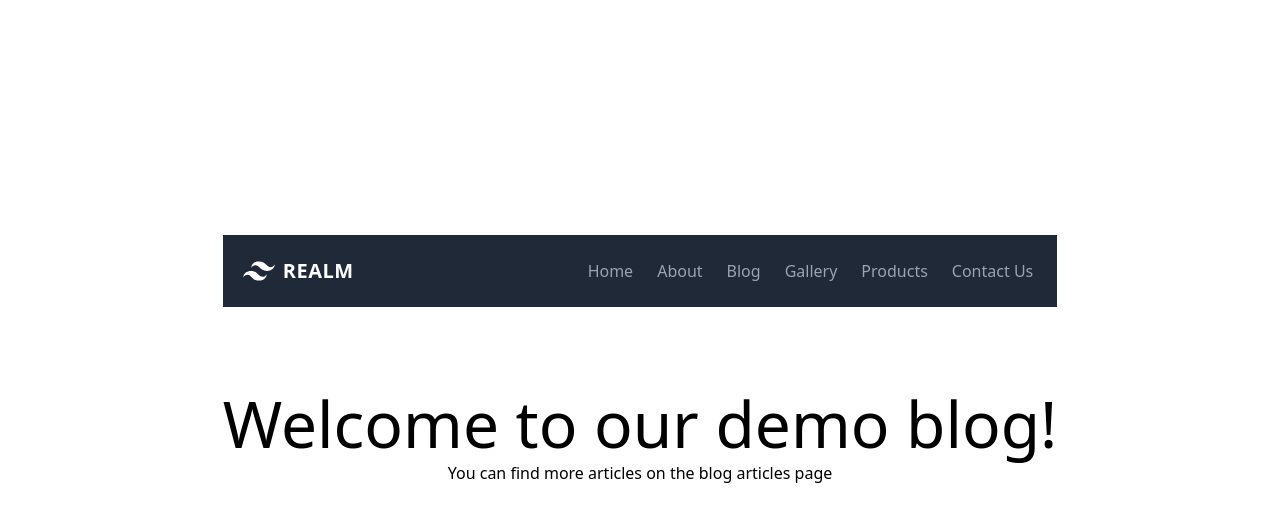
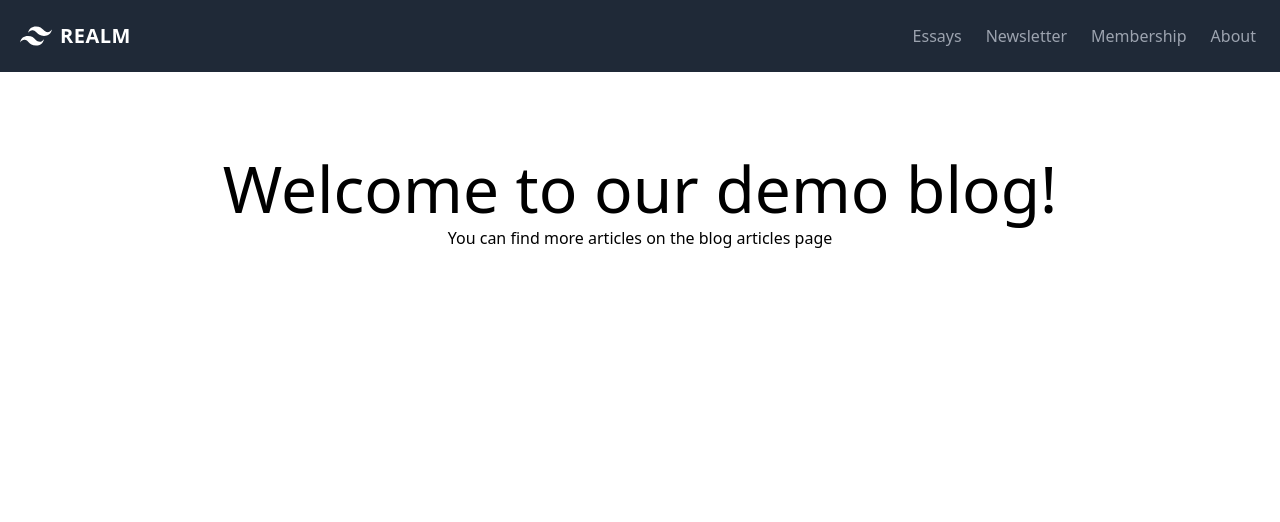
Before and after one commit to TRahulSam1997/realm-frontend-v2, a Next.js app: page / in a window 1280 px wide. Shown: the top 522 px of the page. Built offline with nearby package versions, Linux system fonts and the light colour scheme.

Commit message:
styling updates

```diff
--- a/pages/index.js
+++ b/pages/index.js
@@ -4,9 +4,9 @@ import styles from '../styles/Home.module.css'
 import Layout from '../src/components/layout'
 export default function Home() {
   return (
-    <div className={styles.container}>
+    <>
       <Head>
-        <title>Create Next App</title>
+        <title>REALM</title>
         <link rel="icon" href="/favicon.ico" />
       </Head>
       <Layout>
@@ -22,6 +22,6 @@ export default function Home() {
         </main>
       </Layout>
 
-    </div>
+    </>
   )
 }
--- /dev/null
+++ b/src/components/layout/footer/index.js
@@ -0,0 +1,9 @@
+const Footer = () => {
+    return (
+        <footer>
+            <p></p>
+        </footer>
+    )
+};
+
+export default Footer;
--- a/src/components/layout/header/nav.js
+++ b/src/components/layout/header/nav.js
@@ -29,43 +29,27 @@ const Nav = () => {
                     className="lg:inline-flex lg:flex-row lg:ml-auto lg:w-auto w-full lg:items-center items-start  flex flex-col lg:h-auto"
                 >
                     <Link href={'/blog/'}>
+                        <a className="lg:inline-flex lg:w-auto w-full px-3 py-2 rounded text-gray-400 items-center justify-center hover:bg-gray-900 hover:text-white">
+                            <span>Essays</span>
+                        </a>
+                    </Link>
                     <a
                         href="#"
                         className="lg:inline-flex lg:w-auto w-full px-3 py-2 rounded text-gray-400 items-center justify-center hover:bg-gray-900 hover:text-white"
                     >
-                    <span>Home</span>
+                        <span>Newsletter</span>
                     </a>
-            </Link>
-
+                    <a
+                        href="#"
+                        className="lg:inline-flex lg:w-auto w-full px-3 py-2 rounded text-gray-400 items-center justify-center hover:bg-gray-900 hover:text-white"
+                    >
+                        <span>Membership</span>
+                    </a>
                     <a
                         href="#"
                         className="lg:inline-flex lg:w-auto w-full px-3 py-2 rounded text-gray-400 items-center justify-center hover:bg-gray-900 hover:text-white"
                     >
                         <span>About</span>
-            </a>
-            <a
-                href="#"
-                className="lg:inline-flex lg:w-auto w-full px-3 py-2 rounded text-gray-400 items-center justify-center hover:bg-gray-900 hover:text-white"
-            >
-                <span>Blog</span>
-            </a>
-            <a
-                href="#"
-                className="lg:inline-flex lg:w-auto w-full px-3 py-2 rounded text-gray-400 items-center justify-center hover:bg-gray-900 hover:text-white"
-            >
-                <span>Gallery</span>
-            </a>
-            <a
-                href="#"
-                className="lg:inline-flex lg:w-auto w-full px-3 py-2 rounded text-gray-400 items-center justify-center hover:bg-gray-900 hover:text-white"
-            >
-                <span>Products</span>
-            </a>
-            <a
-                href="#"
-                className="lg:inline-flex lg:w-auto w-full px-3 py-2 rounded text-gray-400 items-center justify-center hover:bg-gray-900 hover:text-white"
-            >
-                <span>Contact Us</span>
                     </a>
                 </div>
             </div>
```
Lines whose indentation alone changed are shown as unchanged.
